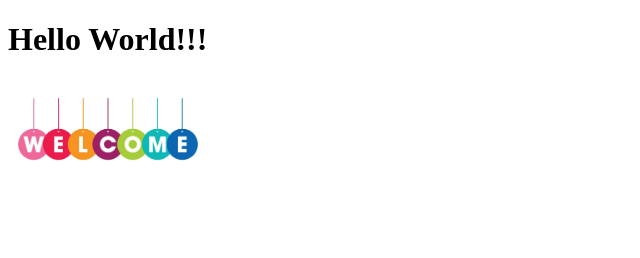
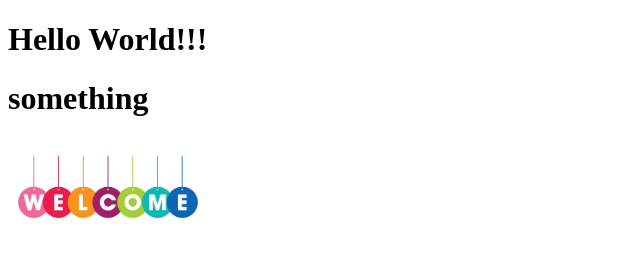
Before and after one commit to xlzst/2024OSS, a plain HTML site: page index.html in a window 1280 px wide. Shown: the whole page, without its empty margins (0-640 px from the left). Drawn offline with Linux system fonts and the light colour scheme.

Commit message:
added something

```diff
--- a/index.html
+++ b/index.html
@@ -7,6 +7,7 @@
 </head>
 <body>
     <h1>Hello World!!!</h1>
+    <h1>something</h1>
     <img src="img/Welcome.jpg" width="200">
 </body>
 </html>
```
